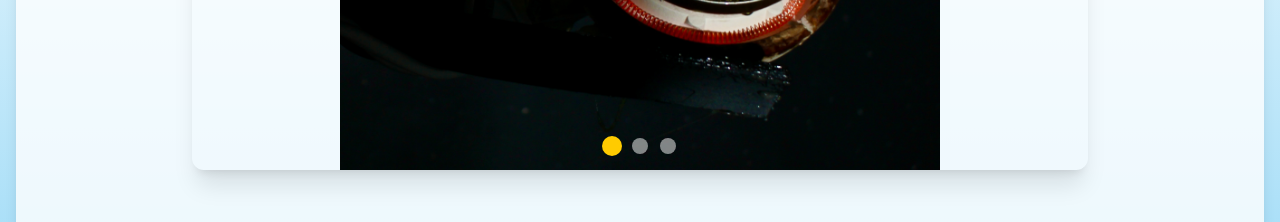
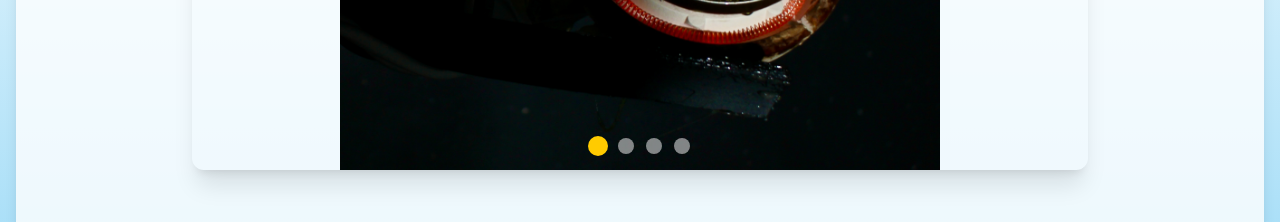
Before and after one commit to keigo1110/CottonSketchPen-HP, a Next.js app: page / in a window 1280 px wide. Shown: the part 2020-2242 px from the top of the page. Built offline with nearby package versions, Linux system fonts and the light colour scheme.

Commit message:
add imge

```diff
--- a/components/cotton-sketch-pen-homepage.tsx
+++ b/components/cotton-sketch-pen-homepage.tsx
@@ -15,6 +15,7 @@ export function CottonSketchPenHomepageComponent() {
     "/machine.JPG",
     "/1102wata.JPG",
     "/wataame.jpeg",
+    "cup.JPG"
   ]
 
   const teamMembers = [
```
Also changed, not shown: 1 other file (tests, documents, lock files or other folders).
